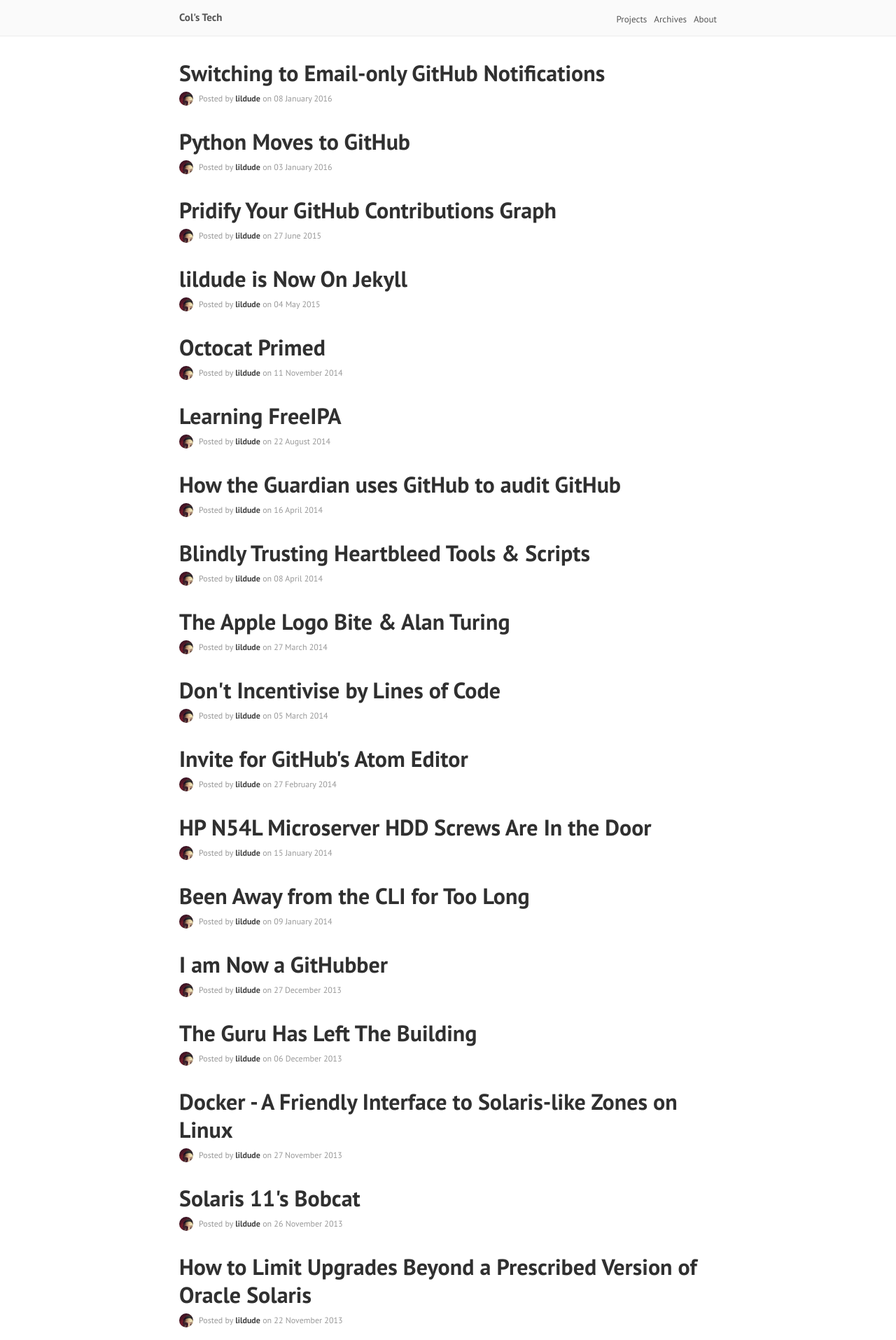
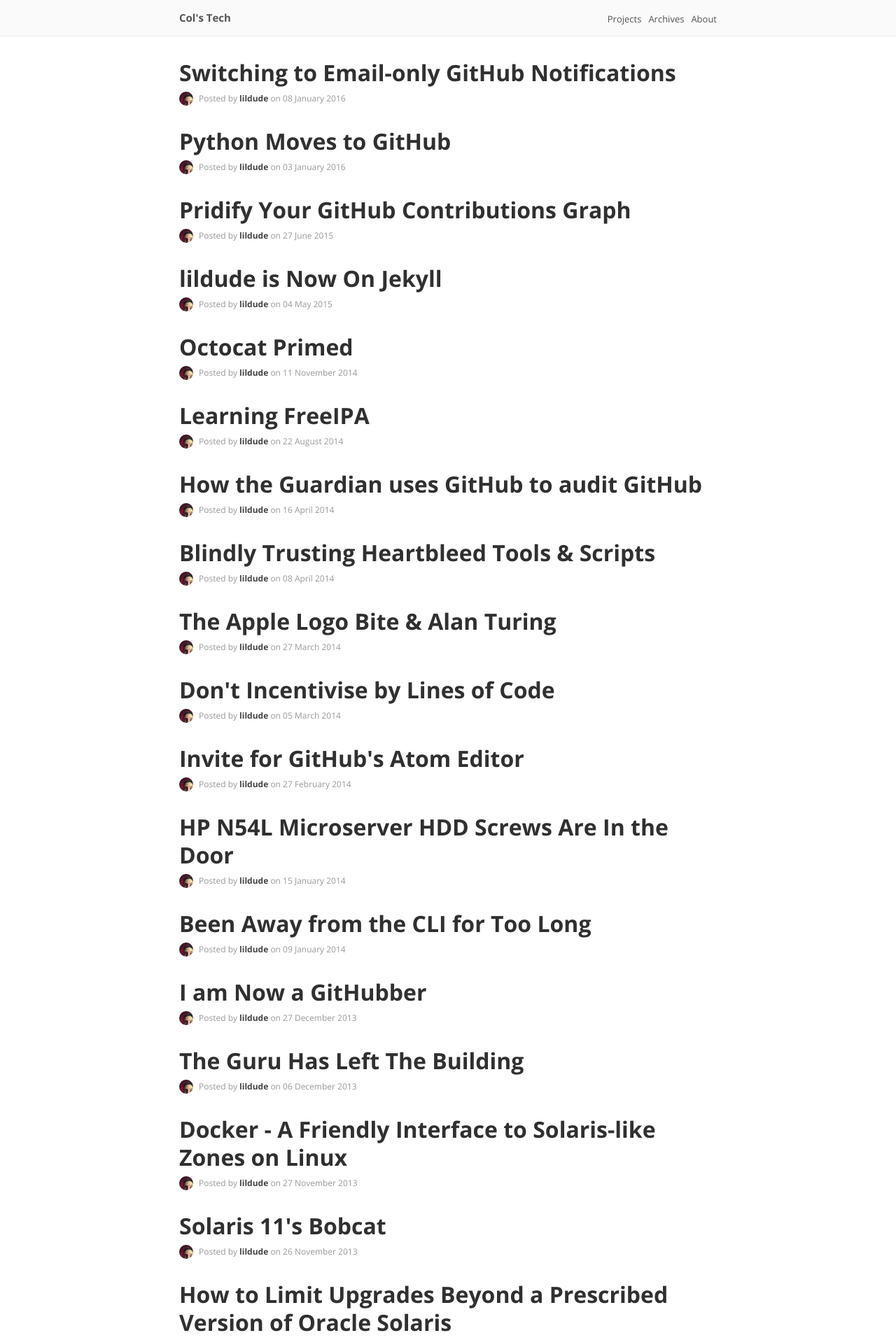
Before and after one commit to lildude/lildude.co.uk, a Jekyll site: the page built from index.html, in a window 1280 px wide. Shown: the top 1915 px of the page at 70% size. Built offline with Jekyll 4.4.1, drawn with Linux system fonts in a browser that asks for light colours; Markdown is read by kramdown in place of the engine named in the settings.

Commit message:
Switch to light-weight Open Sans

```diff
--- a/_layouts/default.html
+++ b/_layouts/default.html
@@ -37,7 +37,7 @@ layout: compress
         {{ include_to_scssify | scssify }}
       </style>
     {% endif %}
-    <link rel="stylesheet" href="https://fonts.googleapis.com/css?family=PT+Serif:400,400italic,700|PT+Sans:400,700,400italic,700italic">
+    <link rel="stylesheet" href="https://fonts.googleapis.com/css?family=Open+Sans:300,700,300italic,700italic">
 
     <!-- Icons -->
     <link rel="apple-touch-icon-precomposed" sizes="144x144" href="{{ site.baseurl }}/img/apple-touch-icon.png">
--- a/_scss/_eng.scss
+++ b/_scss/_eng.scss
@@ -3,7 +3,7 @@ html {
 }
 
 body {
-  font-family:"PT Sans", "Helvetica Neue", Helvetica, Arial, sans-serif;
+  font-family:"Open Sans", "Helvetica Neue", Helvetica, Arial, sans-serif;
   color:#727272;
 }
 
```
